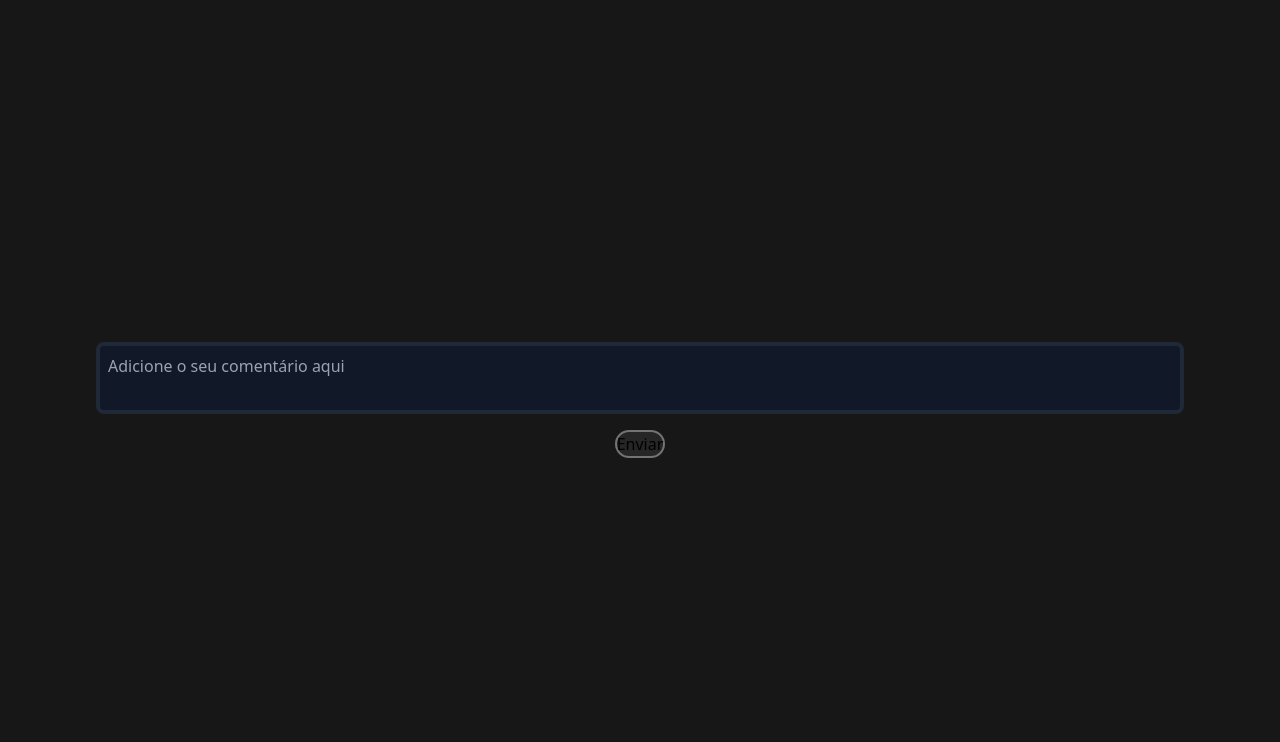
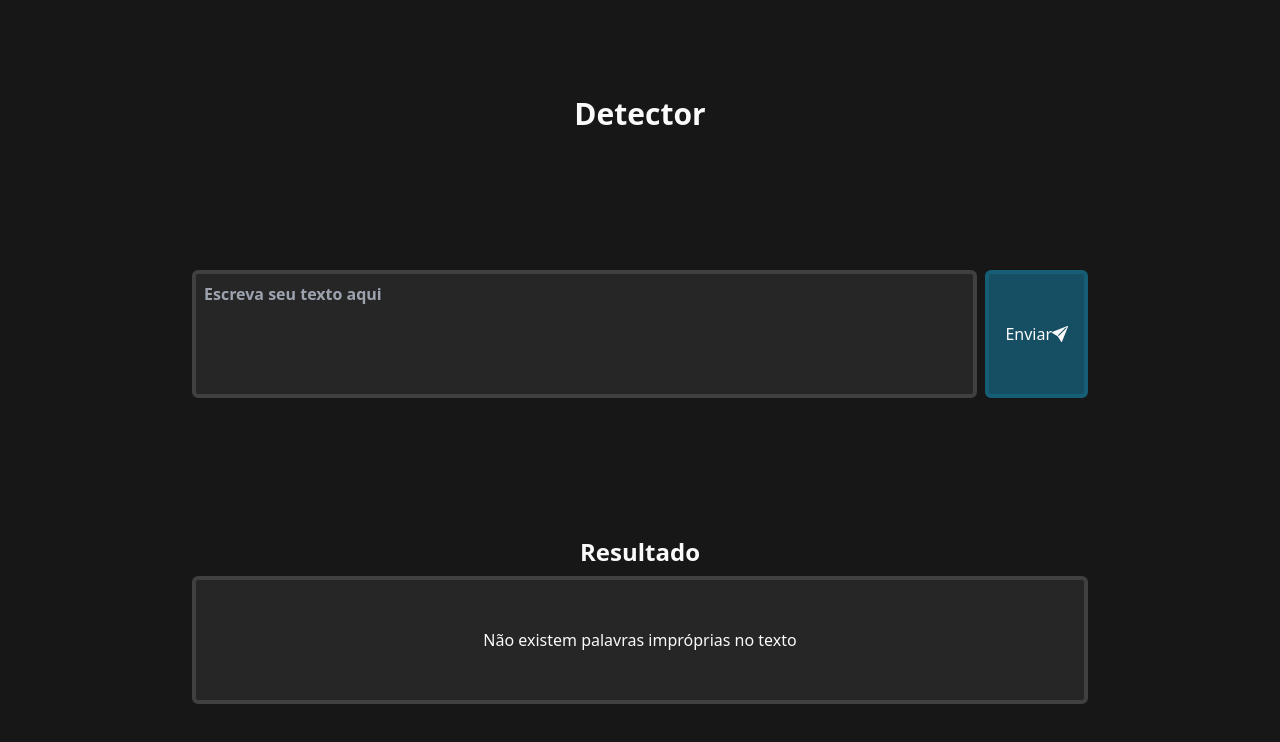
Before and after one commit to bitlab-ufrn/selecao-2023-taleshrocha, a Next.js app: page / in a window 1280 px wide. Shown: the top 742 px of the page. Built offline with nearby package versions, Linux system fonts and the light colour scheme.

Commit message:
Inteface

```diff
--- a/package.json
+++ b/package.json
@@ -14,6 +14,7 @@
     "postcss": "8.4.21",
     "react": "18.2.0",
     "react-dom": "18.2.0",
+    "react-icons": "^4.8.0",
     "tailwindcss": "3.3.1"
   }
 }
--- a/src/pages/index.jsx
+++ b/src/pages/index.jsx
@@ -1,9 +1,12 @@
 import Head from "next/head";
-import { useState } from "react";
+import { useRef, useState } from "react";
+import { BsFillSendFill as SendIcon } from "react-icons/bs";
 
 export default function Home() {
-  const [isTextAreaFocused, setIsTextAreaFocused] = useState(false);
-  const [commentContent, setCommentContent] = useState("");
+  const [textareaContent, setTextareaContent] = useState("");
+  const textareaRef = useRef(null)
+  const [hasBadWords, setHasBadWords] = useState(false);
+  const badWords = ["cat", "dog"];
 
   function escapeRegExp(string) {
     return string.replace(/[.*+\-?^${}()|[\]\\]/g, "\\$&"); // $& means the whole matched string
@@ -17,25 +20,17 @@ export default function Home() {
     return word.replace(/[aeio]/g, (c) => `[${c}${l33t[c]}]+`);
   }
 
-  const badWords = ["cat", "dog"];
-
   const badWordsRegexString =
     "\\b(" + badWords.map(convertWordToRegexString).join("|") + ")\\b";
 
-  console.log(badWordsRegexString);
-
   const badWordsRegex = new RegExp(badWordsRegexString, "ig");
 
-  function submitComment() {
-    if (
+  function sendText() {
+    console.log(
       badWordsRegex.test(
-        commentContent.normalize("NFD").replace(/[\u0300-\u036f]/g, "")
+        textareaRef.current.value.normalize("NFD").replace(/[\u0300-\u036f]/g, "")
       )
-    )
-      return true;
-
-    setCommentContent("");
-    return false;
+    );
   }
 
   return (
@@ -48,59 +43,51 @@ export default function Home() {
       </Head>
 
       <main
-        className="flex min-h-screen flex-col items-center justify-center p-24
-          bg-neutral-900 space-y-4"
+        className="flex min-h-screen flex-col items-center justify-between px-48
+           py-24 bg-neutral-900 space-y-4"
       >
+        <h1 className="text-neutral-50 font-bold text-3xl">Detector</h1>
+
+        <div className="flex items-center justify-center w-full h-full space-x-2">
+          {/*Custom Textarea*/}
           <div
             className={`
-            group relative flex flex-col w-full h-full bg-gray-900
-            overflow-hidden
-            text-white border-4 border-gray-800 rounded-lg p-2
-            ${
-              badWordsRegex.test(commentContent) &&
-              isTextAreaFocused &&
-              "border-red-600"
-            }
-        `}
+            group relative flex flex-col w-full h-32 bg-neutral-800
+            overflow-hidden border-4 border-neutral-700 rounded-md p-2`}
           >
-          <span
-            className={`
-              absolute right-48 -top-4 invisible
-              ${
-                badWordsRegex.test(commentContent) &&
-                isTextAreaFocused &&
-                "!visible"
-              }
-          `}
-          >
-            <span
-              className={`
-                fixed text-red-500 bg-gray-900 px-2
-            `}
-            >
-              Conteúdo impróprio
-            </span>
-          </span>
             <textarea
-            className="resize-none w-full h-full text-white bg-inherit
+              className="resize-none w-full h-full bg-inherit
                 outline-none border-transparent focus:border-transparent
-              focus:ring-0"
-            placeholder="Adicione o seu comentário aqui"
-            value={commentContent}
-            onChange={(e) => {
-              setCommentContent(e.target.value);
-            }}
-            onFocus={() => setIsTextAreaFocused(true)}
-            onBlur={() => setIsTextAreaFocused(false)}
+                focus:ring-0 text-neutral-50 placeholder:font-bold"
+              placeholder="Escreva seu texto aqui"
+              ref={textareaRef}
             />
           </div>
 
           <button
-          className="bg-neutral-800 border-2 border-neutral-500 rounded-full"
-          onClick={submitComment}
+            className="flex items-center justify-center bg-cyan-900 border-4 border-cyan-800 rounded-md
+              h-32 text-neutral-50 p-4"
+            onClick={sendText}
           >
-          Enviar
+            Enviar <SendIcon />
           </button>
+        </div>
+
+        <div
+          className="flex flex-col h-full w-full items-center justify-center
+          text-neutral-50 space-y-2"
+        >
+          <h2 className="font-bold text-2xl">Resultado</h2>
+          <div
+            className="flex items-center justify-center w-full h-32 bg-neutral-800
+             border-4 border-neutral-700 rounded-md p-2"
+          >
+            <span>
+              {badWords ? "Não existem" : "Existem"} palavras impróprias no
+              texto
+            </span>
+          </div>
+        </div>
       </main>
     </>
   );
```
Also changed, not shown: 1 other file (tests, documents, lock files or other folders). Lines whose indentation alone changed are shown as unchanged.
